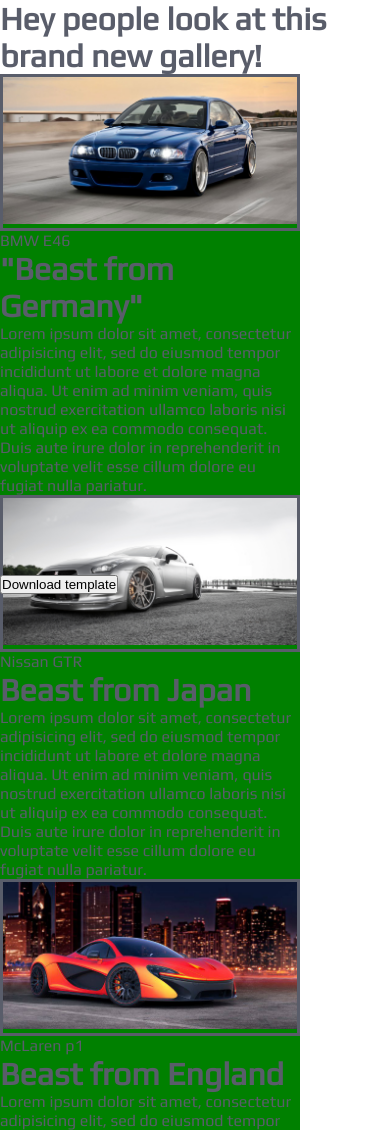
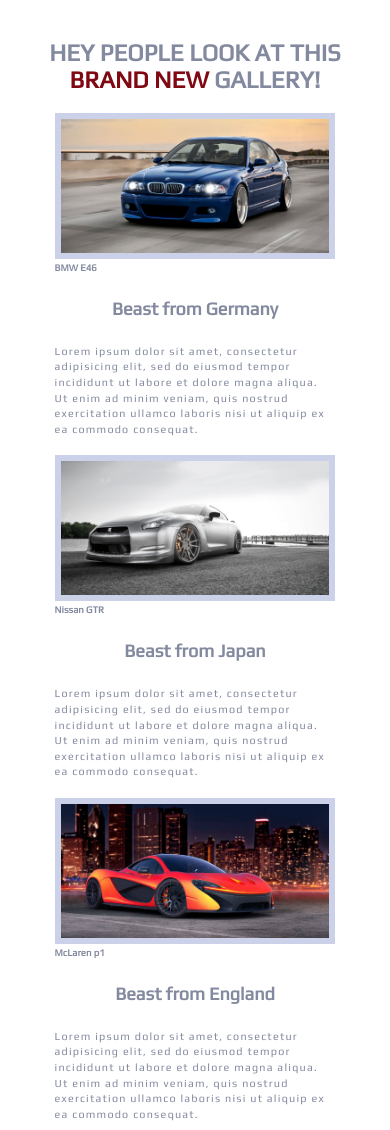
Before and after one commit to davidlower/udacity-project10, a plain HTML site: page index.html in a window 390 px wide. Shown: the top 1130 px of the page. Drawn offline with Linux system fonts and the light colour scheme.

Commit message:
finished the design with media queries

```diff
--- a/index.html
+++ b/index.html
@@ -21,25 +21,22 @@
       <div class="cards card-1">
          <div class="img-container"><img src="BMW.jpg" alt="BMW E46 car"></div>
          <span>BMW E46</span>
-         <h1>"Beast from Germany"</h1>
-         <p>Lorem ipsum dolor sit amet, consectetur adipisicing elit, sed do eiusmod tempor incididunt ut labore et dolore magna aliqua. Ut enim ad minim veniam, quis nostrud exercitation ullamco laboris nisi ut aliquip ex ea commodo consequat. Duis aute
-            irure dolor in reprehenderit in voluptate velit esse cillum dolore eu fugiat nulla pariatur.</p>
+         <h2>Beast from Germany</h2>
+         <p>Lorem ipsum dolor sit amet, consectetur adipisicing elit, sed do eiusmod tempor incididunt ut labore et dolore magna aliqua. Ut enim ad minim veniam, quis nostrud exercitation ullamco laboris nisi ut aliquip ex ea commodo consequat.</p>
       </div>
 
       <div class="cards card-2">
          <div class="img-container"><img src="Nissan GTR.jpg" alt="Nissan GTR car"></div>
          <span>Nissan GTR</span>
-         <h1>Beast from Japan</h1>
-         <p>Lorem ipsum dolor sit amet, consectetur adipisicing elit, sed do eiusmod tempor incididunt ut labore et dolore magna aliqua. Ut enim ad minim veniam, quis nostrud exercitation ullamco laboris nisi ut aliquip ex ea commodo consequat. Duis aute
-            irure dolor in reprehenderit in voluptate velit esse cillum dolore eu fugiat nulla pariatur.</p>
+         <h2>Beast from Japan</h2>
+         <p>Lorem ipsum dolor sit amet, consectetur adipisicing elit, sed do eiusmod tempor incididunt ut labore et dolore magna aliqua. Ut enim ad minim veniam, quis nostrud exercitation ullamco laboris nisi ut aliquip ex ea commodo consequat.</p>
       </div>
 
       <div class="cards card-3">
          <div class="img-container"><img src="McLearn P1.jpg" alt="McLearn P1 car"></div>
          <span>McLaren p1</span>
-         <h1>Beast from England</h1>
-         <p>Lorem ipsum dolor sit amet, consectetur adipisicing elit, sed do eiusmod tempor incididunt ut labore et dolore magna aliqua. Ut enim ad minim veniam, quis nostrud exercitation ullamco laboris nisi ut aliquip ex ea commodo consequat. Duis aute
-            irure dolor in reprehenderit in voluptate velit esse cillum dolore eu fugiat nulla pariatur.</p>
+         <h2>Beast from England</h2>
+         <p>Lorem ipsum dolor sit amet, consectetur adipisicing elit, sed do eiusmod tempor incididunt ut labore et dolore magna aliqua. Ut enim ad minim veniam, quis nostrud exercitation ullamco laboris nisi ut aliquip ex ea commodo consequat.</p>
       </div>
    </div>
    <button type="button" name="button">Download template</button>
--- a/styles.css
+++ b/styles.css
@@ -6,38 +6,116 @@
 }
 
 html {
-   --text-color: #595d6a;
+   text-align: center;
+
+   color: var(--text-color);
+   --text-color: #83899f;
    --p-color: #800813;
-   --t-color: #27304f;
-   --card-width: 300px;
-   --card-height: 500px;
+   --border-color: #cad1e9;
+   --card-width: 30%;
    font-family: 'Play', sans-serif;
    font-size: 16px;
    font-weight: 200;
-   color: var(--text-color);
 }
 
-body {
-   height: 100%;
+h1 {
+   margin-top: 5%;
+
+   text-transform: uppercase;
+}
+
+h1 span {
+   color: var(--p-color);
 }
 
 .card-container {
-   width: var(--card-width);
-   height: var(--card-height);
-   display: block;
+   width: 90%;
+   max-width: 1400px;
+   margin: 5% auto;
 }
 
 .img-container {
-   width: var(--card-width);
-   border: solid 3px var(--text-color);
+   width: 100%;
 }
 
 .cards {
-   background-color: green;
    display: inline-block;
+
+   width: var(--card-width);
+   margin-right: 2.5%;
+}
+
+.cards:last-child {
+   margin-right: 0%;
 }
 
 img {
    width: 100%;
    height: auto;
+
+   border: solid 6px var(--border-color);
+
 }
+
+.cards span {
+   display: block;
+
+   text-align: left;
+
+   font-size: 0.8rem;
+   font-weight: bold;
+}
+
+h2 {
+   margin: 25px auto;
+
+   text-align: center;
+}
+
+.cards p {
+   text-align: left;
+   letter-spacing: 0.1rem;
+
+   font-size: 0.9rem;
+   line-height: 1.3rem;
+}
+
+button {
+   width: 320px;
+   height: 60px;
+
+   color: white;
+   border: none;
+   background-color: var(--p-color);
+
+   font-family: 'Play', sans-serif;
+   font-size: 1.4rem;
+}
+
+/* MEDIA QUERIES */
+
+@media screen and (max-width: 1000px) {
+   html {
+      font-size: 14px;
+      --card-width: 80%;
+   }
+   .cards {
+      margin: 0 auto 5%;
+   }
+   h1 {
+      width: 80%;
+      margin: 10% auto 5%;
+   }
+   button {
+      margin-bottom: 10%;
+   }
+}
+
+@media screen and (max-width: 450px) {
+   html {
+      font-size: 12px;
+   }
+   button {
+      width: 75%;
+   }
+}
```
